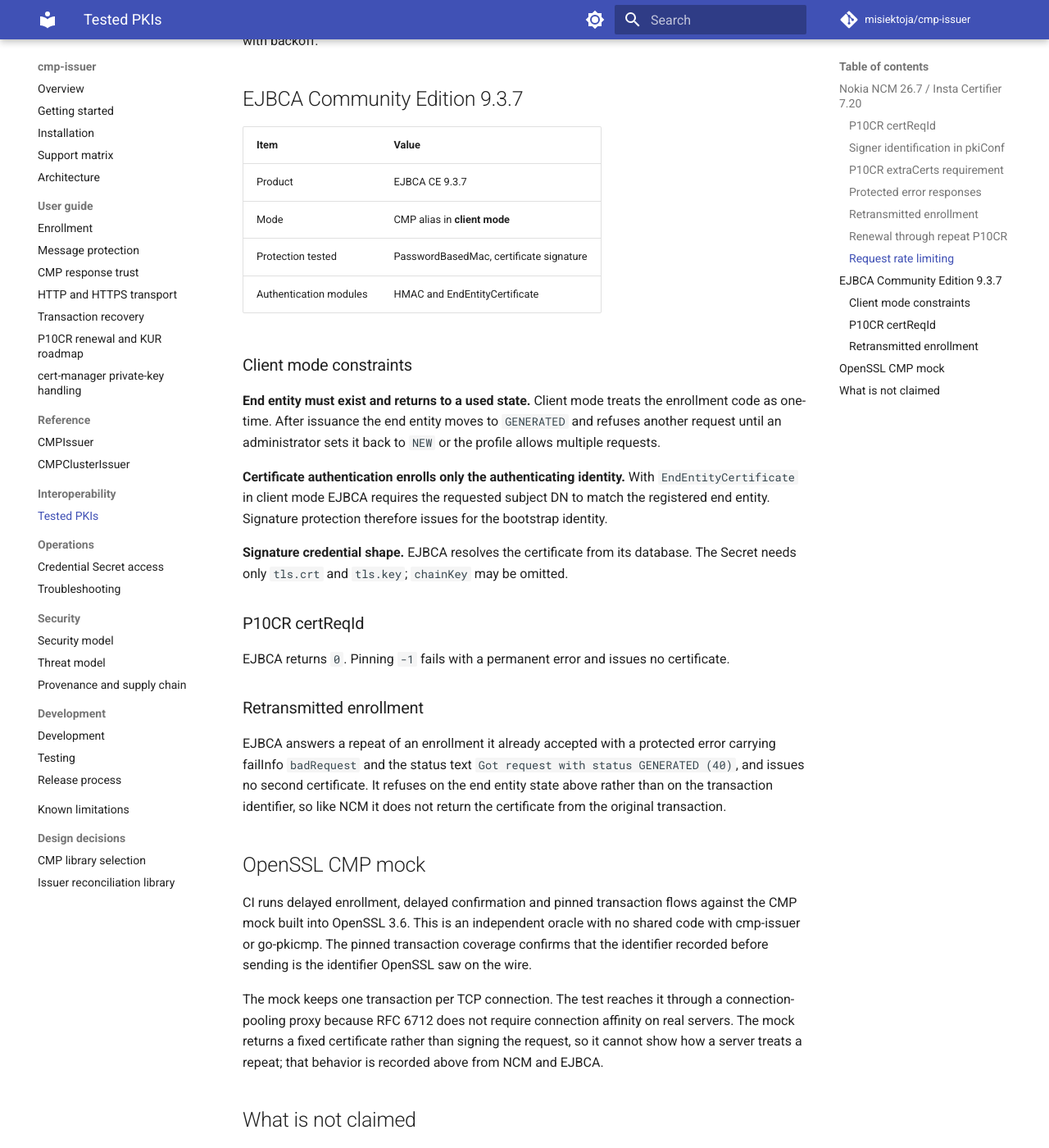
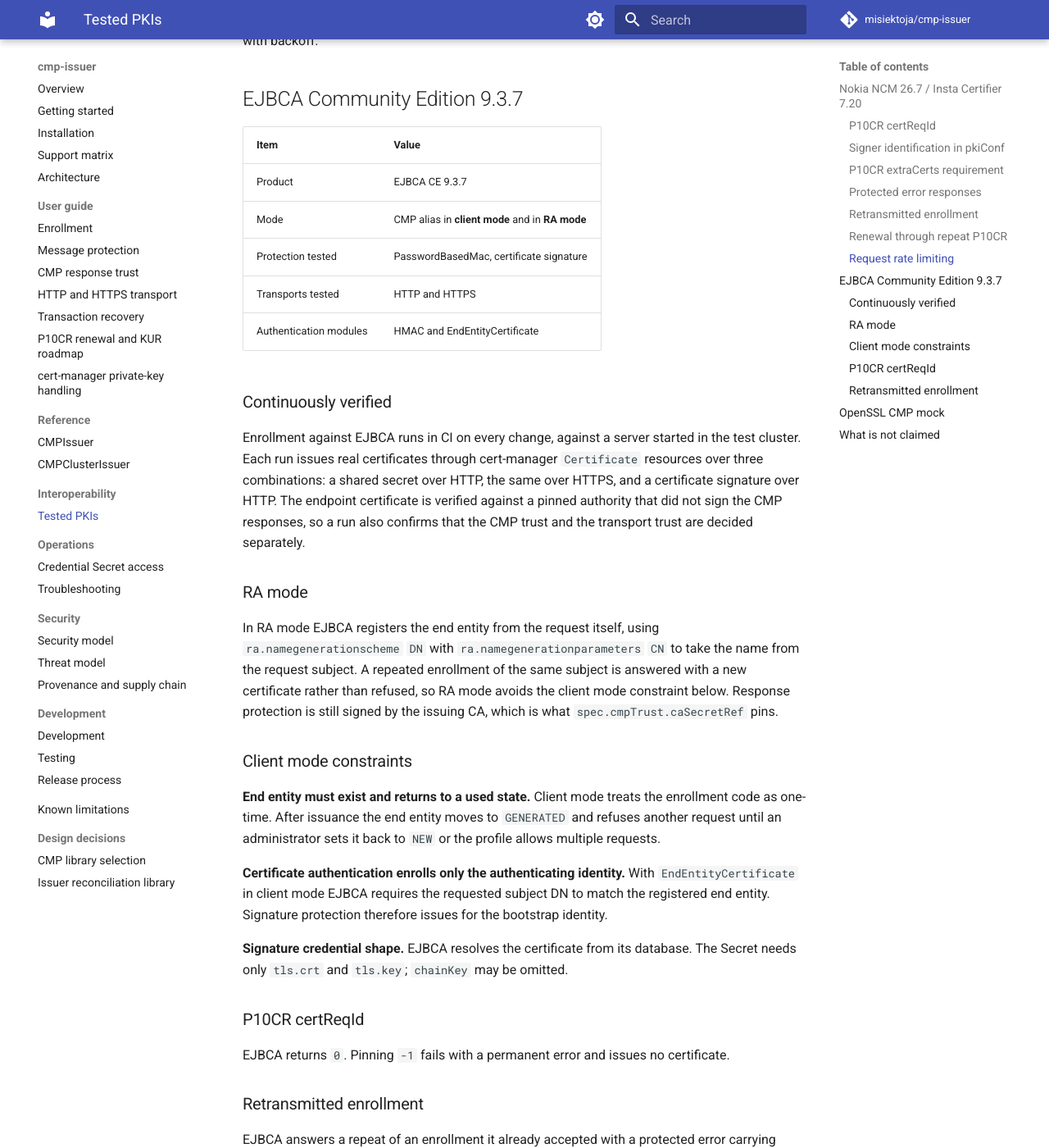
Before and after one commit to misiektoja/cmp-issuer, an MkDocs documentation site: the page built from docs/interoperability/tested-pkis.md, in a window 1280 px wide and 1400 px high, scrolled down 1967 px. Shown: the whole window at 82% size. Built offline with MkDocs 1.6.1 and Material for MkDocs 9.7.7, drawn with Linux system fonts in a browser that asks for light colours; comment, search, counter and statistics services are not loaded; some of the changed text lies outside the part shown.

Commit message:
docs(interoperability): record verified HTTPS enrollment and RA mode

```diff
--- a/docs/interoperability/tested-pkis.md
+++ b/docs/interoperability/tested-pkis.md
@@ -50,9 +50,18 @@
 | Item | Value |
 | --- | --- |
 | Product | EJBCA CE 9.3.7 |
-| Mode | CMP alias in **client mode** |
+| Mode | CMP alias in **client mode** and in **RA mode** |
 | Protection tested | PasswordBasedMac, certificate signature |
+| Transports tested | HTTP and HTTPS |
 | Authentication modules | HMAC and EndEntityCertificate |
+
+### Continuously verified
+
+Enrollment against EJBCA runs in CI on every change, against a server started in the test cluster. Each run issues real certificates through cert-manager `Certificate` resources over three combinations: a shared secret over HTTP, the same over HTTPS, and a certificate signature over HTTP. The endpoint certificate is verified against a pinned authority that did not sign the CMP responses, so a run also confirms that the CMP trust and the transport trust are decided separately.
+
+### RA mode
+
+In RA mode EJBCA registers the end entity from the request itself, using `ra.namegenerationscheme` `DN` with `ra.namegenerationparameters` `CN` to take the name from the request subject. A repeated enrollment of the same subject is answered with a new certificate rather than refused, so RA mode avoids the client mode constraint below. Response protection is still signed by the issuing CA, which is what `spec.cmpTrust.caSecretRef` pins.
 
 ### Client mode constraints
 
@@ -80,7 +89,7 @@
 
 * Compatibility with arbitrary CMP servers or profiles
 * IR, KUR, revocation or CMPv3
-* mTLS or HTTPS interoperability beyond custom trust configuration
+* mTLS to a CMP endpoint. HTTPS is verified against EJBCA above, and the endpoints of the other servers listed here serve CMP over plain HTTP only
 * NCM REST renewal
 
 See [Support matrix](../support-matrix.md).
```
